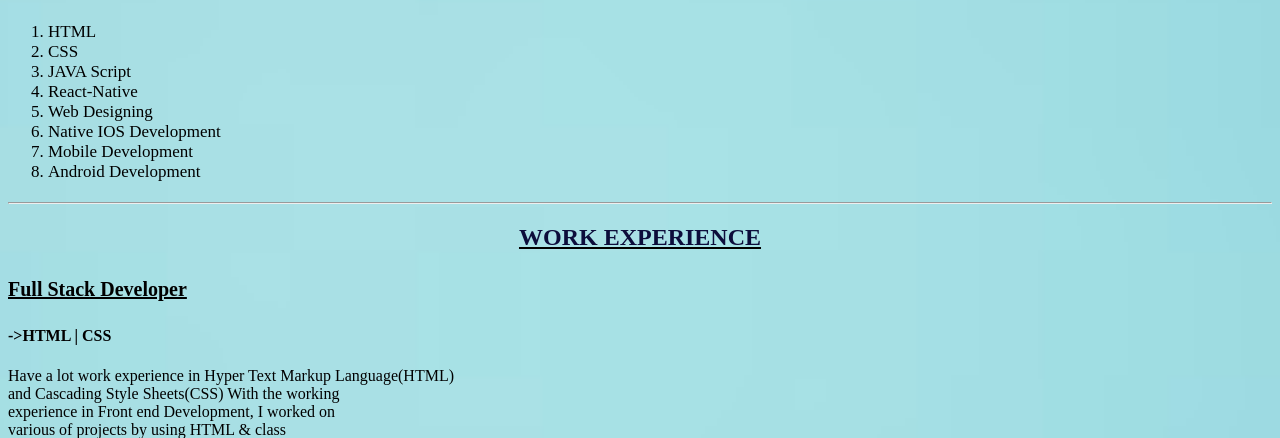
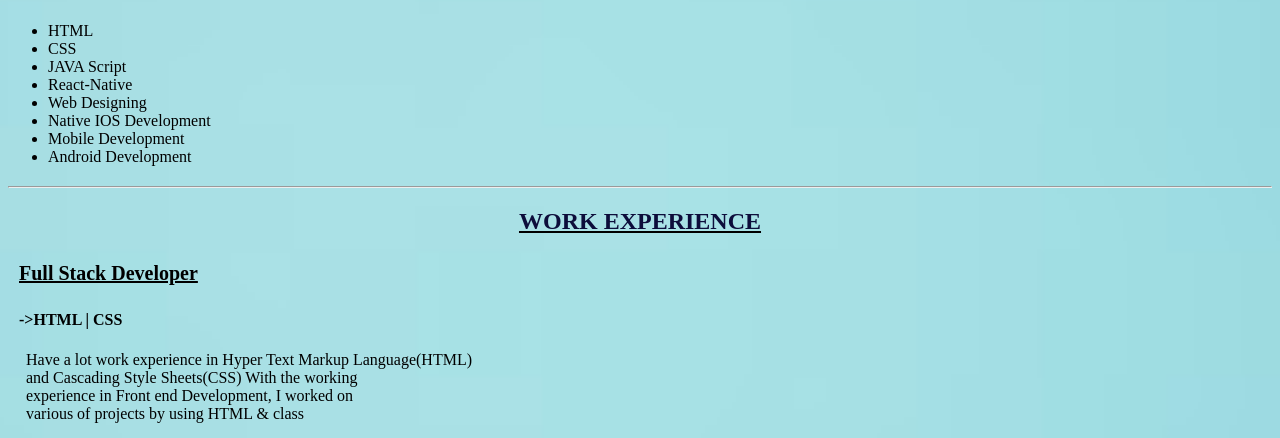
Before and after one commit to VaishuFullStackDeveloper/vaishu_html_project, a plain HTML site: page resume.html in a window 1280 px wide. Shown: the part 375-813 px from the top of the page. Drawn offline with Linux system fonts and the light colour scheme.

Commit message:
Add files via upload

```diff
--- a/resume.html
+++ b/resume.html
@@ -19,7 +19,7 @@
 
     .left {
       text-align:left;
-      font-size: 17px;
+      font-size: 16px;
 
 
     }
@@ -35,6 +35,12 @@
             background-repeat: no-repeat;
             background-size: cover;
 
+    }
+    h4{
+     margin-left: 11px;
+    }
+    p{
+      margin: 18px;
     }
 
   </style>
@@ -67,7 +73,7 @@
       <!-- data input -->
       <h2>SKILLS</h2>
     </u>
-    <ol>
+    <ul>
       <div class="left">
         <li>HTML </li>
         <li>CSS</li>
@@ -77,7 +83,7 @@
         <li>Native IOS Development</li>
         <li>Mobile Development</li>
         <li>Android Development</li>
-    </ol>
+    </ul>
   </div>
   <hr>
   <u>
```
